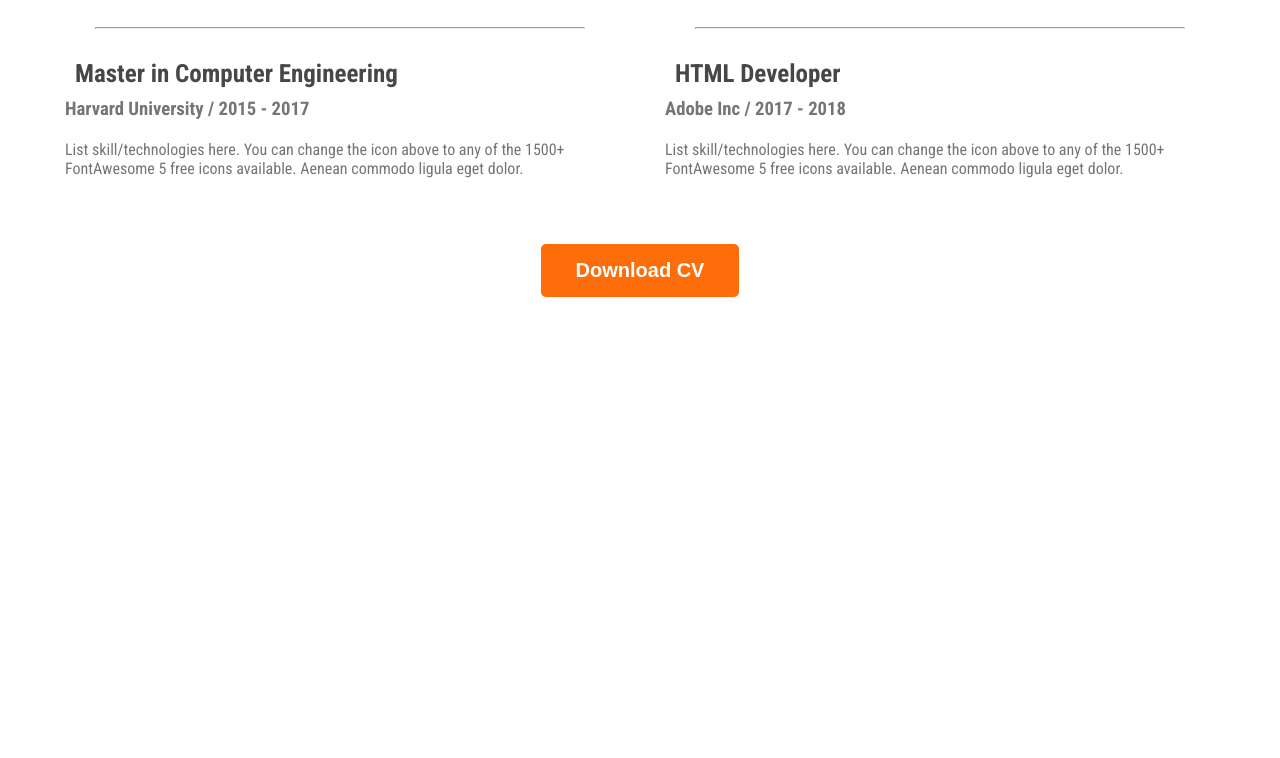
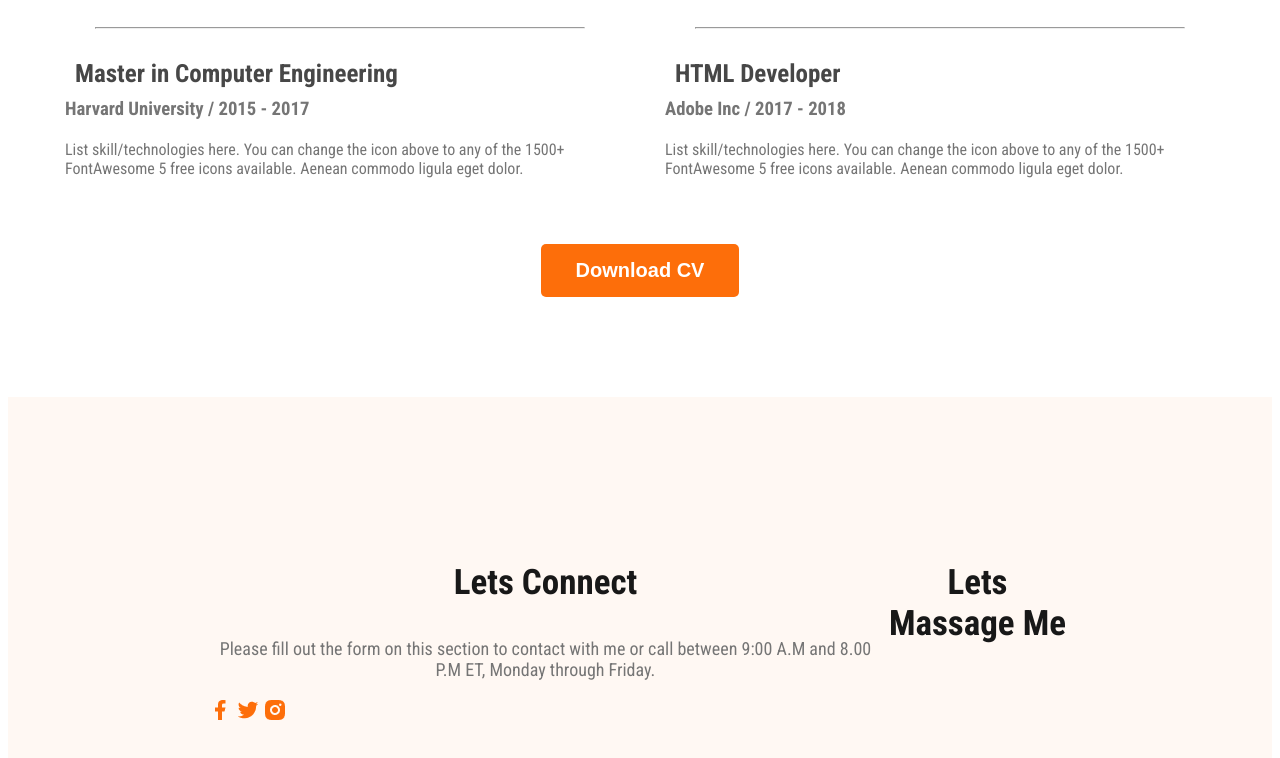
Before and after one commit to mdsadman-sakib/webdeveloper-portfolio, a plain HTML site: page index.html in a window 1280 px wide. Shown: the part 2583-3341 px from the top of the page. Before the commit the page ends 2888 px from the top, so only its background shows below. Drawn offline with Linux system fonts and the light colour scheme.

Commit message:
footer styles

```diff
--- a/index.html
+++ b/index.html
@@ -146,7 +146,18 @@
           </section>
     </main>
     <footer>
-
+        <div class="footer-colum">
+            <h3 class="section-title">Lets Connect</h3>
+            <p class="section-discription">Please fill out the form on this section to contact with me or call between 9:00 A.M and 8.00 P.M ET, Monday through Friday.</p>
+            <div class="social-links">
+                <a href=""><img src="images/icons/facebook.png" alt=""></a>
+                <a href=""><img src="images/icons/twitter.png" alt=""></a>
+                <a href=""><img src="images/icons/insta.png" alt=""></a>
+            </div>
+        </div>
+        <div class="footer-colum">
+            <h3 class="section-title">Lets Massage Me</h3>
+        </div>
     </footer>
 
 </body>
--- a/styles/portfolio.css
+++ b/styles/portfolio.css
@@ -179,3 +179,11 @@ nav a {
     text-align: center;
     margin-top: 50px;
 }
+/* footer styles */
+footer {
+
+padding: 130px 200px;    display: flex;
+    background-color: #FFF8F3;
+    padding: 130px 200px;
+    margin-top: 100px;
+}
```
